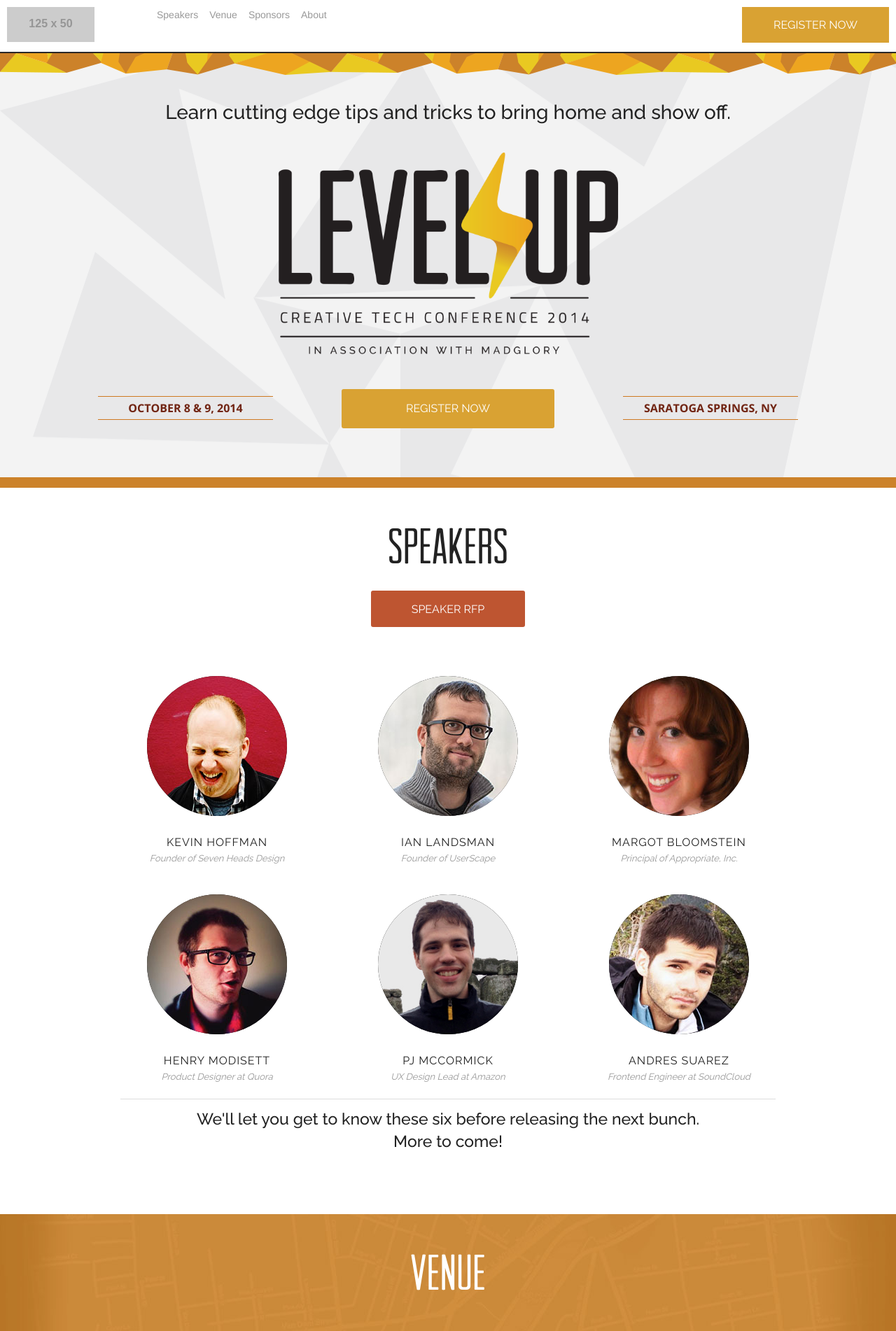
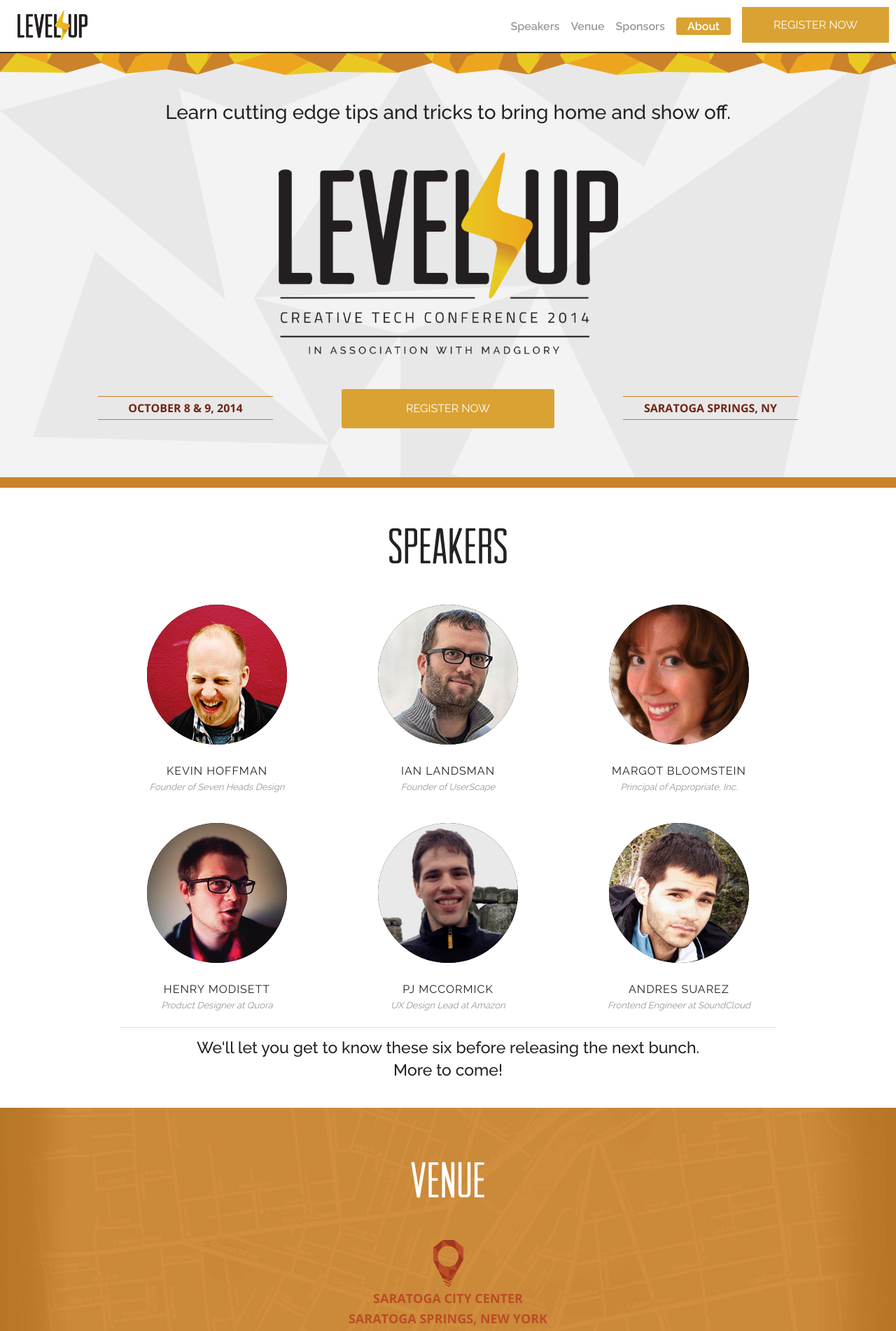
Before and after one commit to madglory/level-up, a Jekyll site: the page built from index.html, in a window 1280 px wide. Shown: the top 1902 px of the page at 70% size. Built offline with Jekyll 4.4.1, drawn with Linux system fonts in a browser that asks for light colours; some of the changed text lies outside the part shown.

Commit message:
Adds nav bar

```diff
--- a/_includes/navigation.html
+++ b/_includes/navigation.html
@@ -1,27 +1,27 @@
 <div class="row collapse wide" id="nav" data-magellan-expedition="fixed">
-  <div class="large-2 columns hide-for-small-only">
-    <img src="http://placehold.it/125x50">
+  <div class="small-2 columns hide-for-small-only">
+    <img src="/img/levelup-sm.png" alt="LevelUp" class="sm-logo">
   </div>
-  <div class="large-8 columns hide-for-small-only">
-    <dl class="sub-nav">
-      <dd data-magellan-arrival="build">
+  <div class="small-8 columns hide-for-small-only">
+    <dl class="sub-nav" id="main-navigation">
+      <dd data-magellan-arrival="speakers">
         <a href="#speakers">Speakers</a>
       </dd>
-      <dd data-magellan-arrival="js">
+      <dd data-magellan-arrival="venue">
         <a href="#venue">Venue</a>
       </dd>
-<!--       <dd data-magellan-arrival="js">
+      <!-- <dd data-magellan-arrival="schedule">
         <a href="#schedule">Schedule</a>
       </dd> -->
-      <dd data-magellan-arrival="js">
+      <dd data-magellan-arrival="sponsors">
         <a href="#sponsors">Sponsors</a>
       </dd>
-      <dd data-magellan-arrival="js">
+      <dd data-magellan-arrival="about">
         <a href="#about">About</a>
       </dd>
     </dl>
   </div>
-  <div class="large-2 columns">
-    <a href="#" class="button large register">Register Now</a>
+  <div class="small-2 columns" id="navigation-register">
+    <a href="https://nvite.com/levelupcon/b87/tickets" class="button large register">Register Now</a>
   </div>
 </div>
--- a/css/style.css
+++ b/css/style.css
@@ -121,7 +121,39 @@
 #nav {
 	height: 75px;
 	border-bottom: 1px solid #333;
+	font-family: 'Raleway';
 }
+	.sm-logo {
+		width: 100px;
+		margin-top: 5px;
+		margin-left: 15px;
+	}
+
+	#main-navigation {
+		float: right;
+		line-height: 55px;
+	}
+	#main-navigation dd {
+		font-family: 'Raleway';
+		font-size: 1rem;
+		font-weight: 600;
+		margin-left: 0;
+		margin-right: 1rem;
+	}
+
+	#main-navigation dd a:hover {
+		color: #D9A233;
+	}
+	#main-navigation .active {
+		line-height: 55px;
+	}
+	#main-navigation dd.active a {
+		font-weight: 600;
+		background-color: #D9A233;
+	}
+	#main-navigation dd.active a:hover {
+		color: #ffffff;
+	}
 
 .button.register {
 	background-color: #d9a233;
@@ -339,7 +371,6 @@
 	background-color: #000;
 	font-family: 'Raleway';
 	text-transform: uppercase;
-	font-size: 1em;
 	color: #fff;
 	text-align: center;
 }
@@ -347,6 +378,7 @@
 .subfooter p {
 	margin-bottom: 0;
 	padding: 5px;
+	font-size: 0.8rem;
 }
 
 .subfooter a {
@@ -388,7 +420,7 @@
 	border-top: 15px solid #cc822a;
 }
 
-.speaker-section h2 {
+#speakers-row h2, #sponsors-row h2, #venue-row h2, #schedule-row h2, #about-row h2  {
 	font-family: 'arvil_sansregular', sans-serif;
 	text-align: center;
 	padding: 30px 0 5px;
@@ -459,7 +491,7 @@
 .speaker-links {
 	position: absolute;
 	display: none;
-	z-index: 100;
+	z-index: 1;
 	top: 90px;
 	left: 35px;
 }
@@ -632,16 +664,16 @@
 /*======= VENUE SYLES ==========/
 /==============================*/
 
-.venue {
+#venue-wrap {
 	background-image: url('../img/venue-map.jpg');
 	background-repeat: no-repeat;
 	background-position: center bottom;
 	background-color: #b87526;
 	height: 379px;
-	margin-top: 50px;
+	padding-top: 20px;
 }
 
-.venue h2 {
+#venue-row h2 {
 	color: #fff;
 }
 
@@ -694,8 +726,8 @@
 		padding-bottom: 50px;
 	}
 
-	.button.register {
-		padding: 1rem;
+	#navigation-register {
+		width:100%;
 	}
 }
 
@@ -715,4 +747,8 @@
 		width: 90%;
 		left: inherit;
 	}
+
+	.button.register {
+		padding: 1rem 0.3rem;
+	}
 }
--- a/index.html
+++ b/index.html
@@ -74,14 +74,15 @@
     <a class="close-reveal-modal">&#215;</a>
   </div>
   <!--end of 2nd modal-->
+</div>
 
 
-
-<div class="full-width speaker-section" id="speakers">
+<div class="full-width speaker-section" id="speakers-row">
   <div class="row">
     <div class="large-12 columns">
-      <h2>Speakers</h2>
-      <a href="request-for-proposal" class="medium button button-center signup alt">Speaker RFP</a>
+      <a name="speakers"></a>
+      <h2 data-magellan-destination="speakers">Speakers</h2>
+      <!-- <a href="request-for-proposal" class="medium button button-center signup alt">Speaker RFP</a> -->
       <ul class="small-block-grid-1 medium-block-grid-3 large-block-grid-3">
         <li class="center">
           <figure class="speaker">
@@ -95,7 +96,7 @@
             </div>
             <br>
             <figcaption>Kevin Hoffman</figcaption>
-            <figcaption class="speaker-title">Founder of Seven Heads Design</figcation>
+            <figcaption class="speaker-title">Founder of Seven Heads Design</figcaption>
           </figure>
         </li>
         <li class="center">
@@ -111,7 +112,7 @@
             </div>
             <br>
             <figcaption>Ian Landsman</figcaption>
-            <figcaption class="speaker-title">Founder of UserScape</figcation>
+            <figcaption class="speaker-title">Founder of UserScape</figcaption>
           </figure>
         </li>
         <li class="center">
@@ -126,7 +127,7 @@
             </div>
             <br>
             <figcaption>Margot Bloomstein</figcaption>
-            <figcaption class="speaker-title">Principal of Appropriate, Inc.</figcation>
+            <figcaption class="speaker-title">Principal of Appropriate, Inc.</figcaption>
           </figure>
         </li>
         <li class="center">
@@ -141,7 +142,7 @@
             </div>
             <br>
             <figcaption>Henry Modisett</figcaption>
-            <figcaption class="speaker-title">Product Designer at Quora</figcation>
+            <figcaption class="speaker-title">Product Designer at Quora</figcaption>
           </figure>
         </li>
         <br>
@@ -157,7 +158,7 @@
             </div>
             <br>
             <figcaption>PJ Mccormick</figcaption>
-            <figcaption class="speaker-title">UX Design Lead at Amazon</figcation>
+            <figcaption class="speaker-title">UX Design Lead at Amazon</figcaption>
           </figure>
         </li>
         <li class="center">
@@ -172,7 +173,7 @@
             </div>
             <br>
             <figcaption>Andres Suarez</figcaption>
-            <figcaption class="speaker-title">Frontend Engineer at SoundCloud</figcation>
+            <figcaption class="speaker-title">Frontend Engineer at SoundCloud</figcaption>
           </figure>
         </li>
         <!-- <li class="center">
@@ -182,7 +183,7 @@
             </div>
             <br>
             <figcaption>TBA</figcaption>
-            <figcaption class="speaker-title">Level Up Speaker</figcation>
+            <figcaption class="speaker-title">Level Up Speaker</figcaption>
           </figure>
         </li> -->
       </ul>
@@ -191,21 +192,27 @@
     <hr>
     <h4>We'll let you get to know these six before releasing the next bunch.<br>More to come!</h4>
   </div>
+</div>
 
 
-  <div class="large-12 columns venue" id="venue">
-    <div class="row">
-      <h2>Venue</h2>
+<div class="contain-to-grid" id="venue-wrap">
+  <div class="row collapse wide" id="venue-row">
+    <div class="large-12 columns" >
+      <a name="venue"></a>
+      <h2 data-magellan-destination="venue">Venue</h2>
       <div class="medium-centered columns address">
         <img src="/img/pinpoint.png" class="pinpoint"  alt="Map Pin"/>
         <p><a href='https://goo.gl/maps/xZfmE' class="pin" target="_blank">Saratoga City Center<br>Saratoga Springs, New York</a></p>
       </div>
     </div>
   </div>
+</div>
 
-  <div class="row" id="sponsors">
+
+<div class="row" id="sponsors-row">
   <div class="large-12 columns">
-      <h2>Sponsors</h2>
+    <a name="sponsors"></a>
+    <h2 data-magellan-destination="sponsors">Sponsors</h2>
     <a href="#" data-reveal-id="secondModal" class="medium button button-center signup alt">Sponsor Packet</a>
     <ul class="small-block-grid-1 medium-block-grid-3 large-block-grid-3">
 
@@ -324,12 +331,15 @@
     </ul>
   </div>
 </div>
+
 <br>
 <hr>
 
-  <div class="row" id="about">
+
+<div class="row" id="about-row">
   <div class="large-12 columns">
-      <h2>About</h2>
+    <a name="about"></a>
+    <h2 data-magellan-destination="about">About</h2>
     <p class="lead">
       Level Up is a creative tech conference that explores the process of
       creating and shipping modern software products. The conference will
@@ -340,26 +350,24 @@
     </p>
     <p class="lead"><strong>Tickets are extremely limited.</strong></p>
   </div>
+  <hr>
 </div>
-</div>
-
 <div class="row">
-  <hr>
-  <div class="large-4 medium-4 columns infoblock">
+  <div class="medium-4 columns infoblock">
     <h5 class="workshop">Topical Topics</h5>
     <h6>Show &amp; tell: personalized</h6>
     <p class="medium">
       A wide range of topics will be explored including everything from server side javascript, to cutting edge trends in design. Plenty of time will be allotted after each talk for questions and discussion.
     </p>
   </div>
-  <div class="large-4 medium-4 columns infoblock">
+  <div class="medium-4 columns infoblock">
     <h5 class="experience">An Intimate Experience</h5>
     <h6>Guaranteed to meet new people</h6>
     <p class="medium">
       Top down we've designed Level Up to be an inspirational experience. The venue is walking distance from both the hotel and a vibrant downtown district where you can eat, shop, or grab a beer at any one of several dozen local pubs.
     </p>
   </div>
-  <div class="large-4 medium-4 columns infoblock">
+  <div class="medium-4 columns infoblock">
     <h5 class="powerpacked">Power Packed</h5>
     <h6>Prepare for a knowledge bomb</h6>
     <p class="medium">
@@ -368,21 +376,21 @@
   </div>
 </div>
 <div class="row">
-  <div class="large-4 medium-4 columns infoblock">
+  <div class="medium-4 columns infoblock">
     <h5 class="crosstrain">Cross Train</h5>
     <h6>Twice the speakers for your buck.</h6>
     <p class="medium">
       The wide range of topics selected for Level Up are purposefully varied in subject, but share a common theme; each are practical and immediately applicable to your everyday work.
     </p>
   </div>
-  <div class="large-4 medium-4 columns infoblock">
+  <div class="medium-4 columns infoblock">
     <h5 class="food">Good Eats</h5>
     <h6>Savor the Saratoga flavor</h6>
     <p class="medium">
       It's a fact: an engaged mind can burn a lot of calories. Local foodies will prepare lunch and snacks each day to ensure you’re properly satiated (and hydrated!).
     </p>
   </div>
-  <div class="large-4 medium-4 column infoblock">
+  <div class="medium-4 columns infoblock">
     <h5 class="location">Beauty Abounds</h5>
     <h6>Spend a few days at the springs</h6>
     <p class="medium">
@@ -423,7 +431,7 @@
 
         </div>
         <div class="large-4 medium-5 columns">
-          <a href="request-for-proposal" class="large button signup left alt">Speaker RFP</a>
+          <a href="#" class="large button signup left alt" data-reveal-id="firstModal">Keep Me Updated</a>
           <a href="#" data-reveal-id="secondModal" class="large button signup left alt">Sponsor Packet</a>
         </div>
 
```
Also changed, not shown: img/levelup-sm.png (added). Lines whose indentation alone changed are shown as unchanged.
